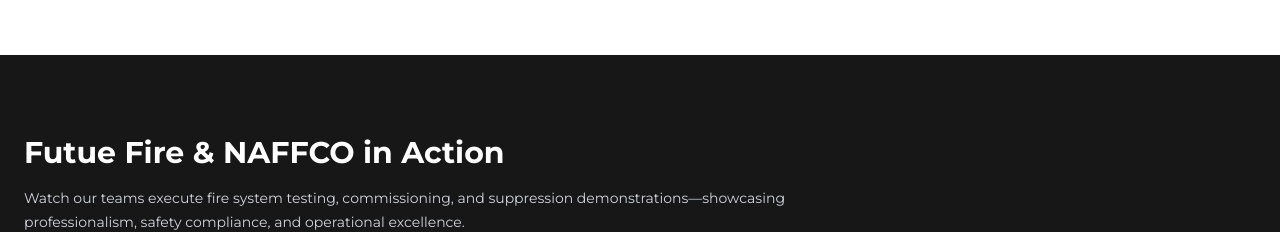
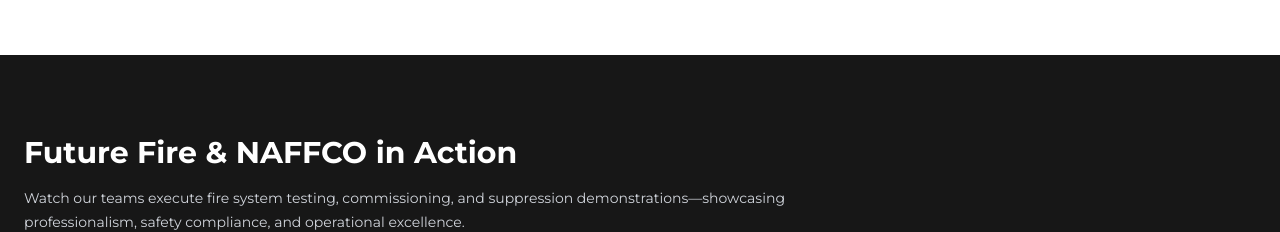
Before and after one commit to jahseed89/future-fire-systems, a Next.js app: page /gallery in a window 1280 px wide. Shown: the part 2700-2932 px from the top of the page. Built offline with nearby package versions, Linux system fonts and the light colour scheme.

Commit message:
correction made in gallery page

```diff
--- a/app/gallery/page.tsx
+++ b/app/gallery/page.tsx
@@ -134,7 +134,7 @@
           <div className="mb-12 max-w-3xl text-white">
             <h2 className="text-3xl font-extrabold">
               {/* Fire Protection in Action */}
-              Futue Fire & NAFFCO in Action
+              Future Fire & NAFFCO in Action
             </h2>
             <p className="mt-4 text-sm leading-relaxed text-gray-300">
               Watch our teams execute fire system testing, commissioning, and
```
